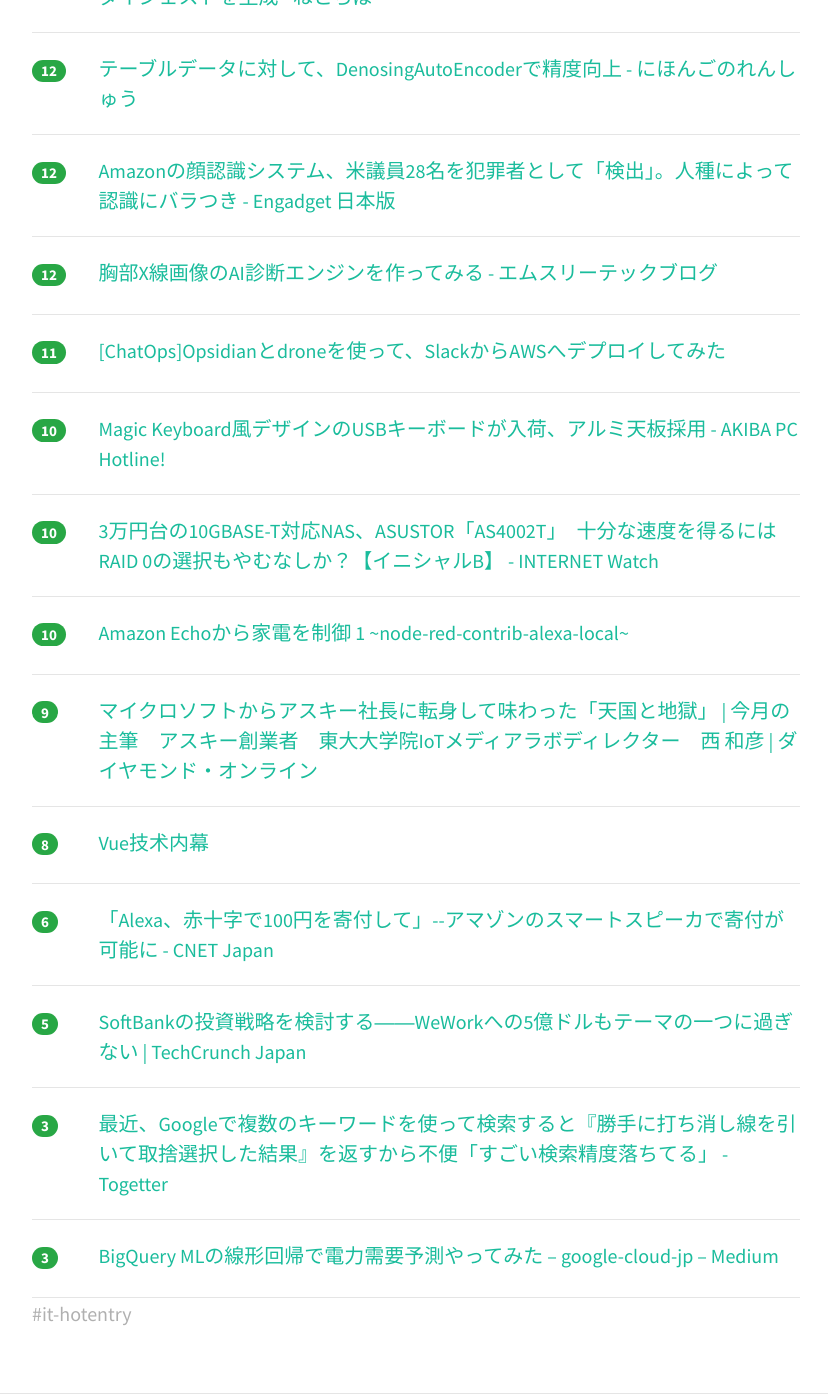
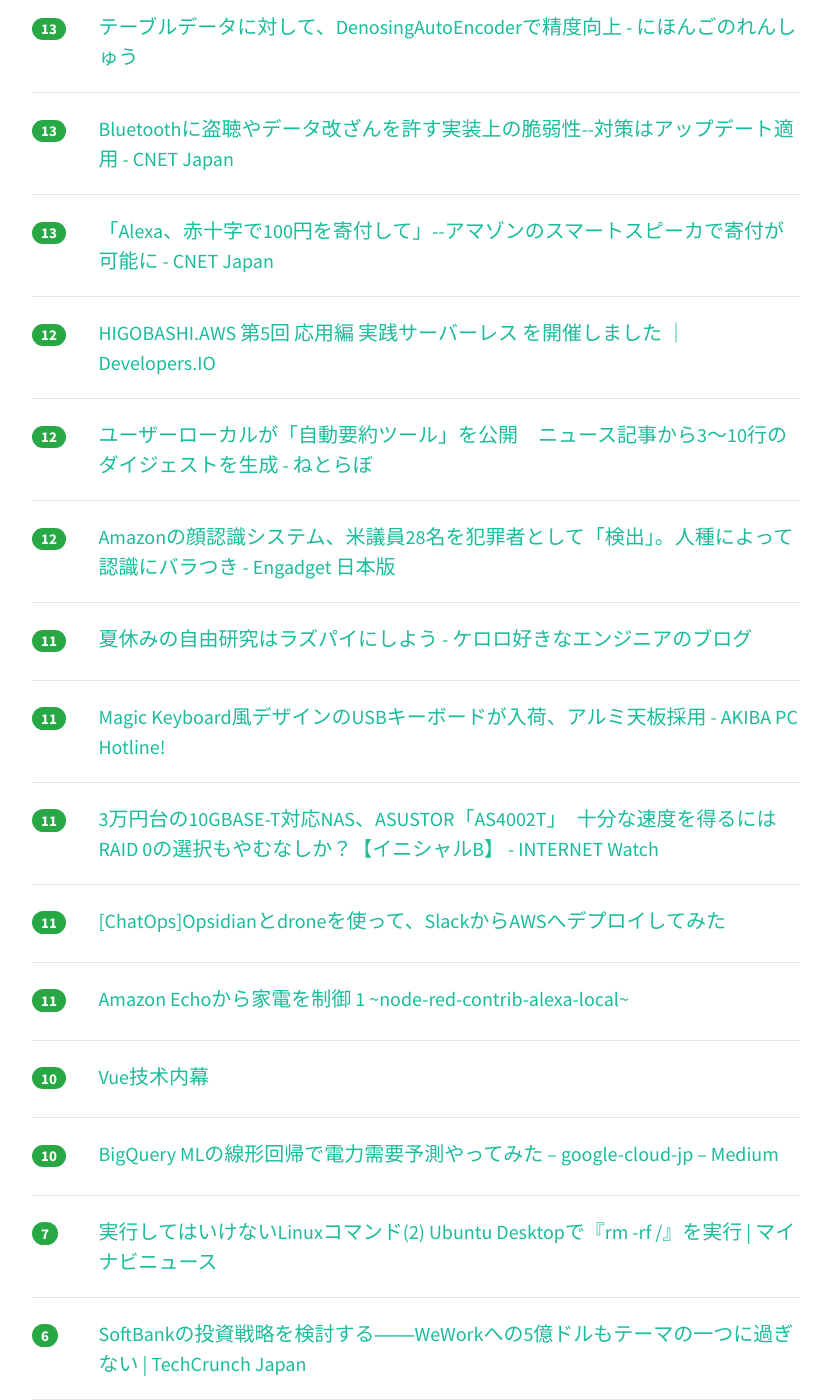
Before and after one commit to yatta47/hatena-matome-site, a Jekyll site: the page built from _posts/2018-07-30-hatena.md, in a window 1280 px wide and 1400 px high, scrolled down 4621 px. Shown: the whole window, without its empty margins (224-1052 px from the left). Built offline with Jekyll 4.4.1, drawn with Linux system fonts in a browser that asks for light colours; nearby versions of some CDN libraries; some of the changed text lies outside the part shown.

Commit message:
Updated 2018-07-30

```diff
--- a/_posts/2018-07-30-hatena.md
+++ b/_posts/2018-07-30-hatena.md
@@ -1,84 +1,94 @@
 ---
 layout: post
 title:  "2018-07-30 はてぶIT"
-date:   2018-07-30 16:01:54
+date:   2018-07-30 17:03:00
 tags: [it-hotentry]
 ---
-58 件のデータあり
+60 件のデータあり
 
 <hr><div class="row">
-<div class="col-1"><span class="badge badge-pill badge-success h2">547</span></div>
+<div class="col-1"><span class="badge badge-pill badge-success h2">563</span></div>
 <div class="col-11"><a href='http://waenavi.hatenablog.jp/entry/20180729/1532867725' target='_blank'>【ExcelとCSV】本気で理解したい初心者のためのCSV勉強会資料 - わえなび ワード＆エクセル問題集</a></div>
 </div>
 <hr>
 <div class="row">
-<div class="col-1"><span class="badge badge-pill badge-success h2">199</span></div>
+<div class="col-1"><span class="badge badge-pill badge-success h2">207</span></div>
 <div class="col-11"><a href='https://pc.watch.impress.co.jp/docs/column/yajiuma-mini-review/1135249.html' target='_blank'>【やじうまミニレビュー】PCや家電の物理スイッチをスマートフォンから操作できるIoTデバイス「Switch Bot」 - PC Watch</a></div>
 </div>
 <hr>
 <div class="row">
-<div class="col-1"><span class="badge badge-pill badge-success h2">181</span></div>
+<div class="col-1"><span class="badge badge-pill badge-success h2">206</span></div>
 <div class="col-11"><a href='https://yandod.github.io/blog/2018/07/29/highschool-programming-textbook/' target='_blank'>高校で使われているプログラミングの教科書を全部購入して比較 (情報の科学) - Yusuke Ando a.k.a yando</a></div>
 </div>
 <hr>
 <div class="row">
-<div class="col-1"><span class="badge badge-pill badge-success h2">161</span></div>
+<div class="col-1"><span class="badge badge-pill badge-success h2">167</span></div>
 <div class="col-11"><a href='https://note.mu/llminatoll/n/nfd4ea73d58a1' target='_blank'>【たった1時間半でできる】YouTube動画でDocker Laravel開発環境ハンズオン #YYPHP｜湊川あい@わかばちゃんと学ぶ本 発売中｜note</a></div>
 </div>
 <hr>
 <div class="row">
-<div class="col-1"><span class="badge badge-pill badge-success h2">129</span></div>
+<div class="col-1"><span class="badge badge-pill badge-success h2">145</span></div>
 <div class="col-11"><a href='https://gigazine.net/news/20180730-site-reliability-engineering/' target='_blank'>Googleによるシステム開発・維持管理ノウハウをまとめた本が無料公開中 - GIGAZINE</a></div>
 </div>
 <hr>
 <div class="row">
-<div class="col-1"><span class="badge badge-pill badge-success h2">119</span></div>
+<div class="col-1"><span class="badge badge-pill badge-success h2">120</span></div>
 <div class="col-11"><a href='https://tike.hatenablog.com/entry/2018/07/29/213255' target='_blank'>SEOポイズニングの手法を使用した偽ECサイトについて - tike blog</a></div>
 </div>
 <hr>
 <div class="row">
-<div class="col-1"><span class="badge badge-pill badge-success h2">92</span></div>
+<div class="col-1"><span class="badge badge-pill badge-success h2">100</span></div>
 <div class="col-11"><a href='http://www.atmarkit.co.jp/ait/articles/1807/30/news008.html' target='_blank'>ひよこ大佐、私もTwitterで転職できますか？ (1/4)：教えて！　キラキラお兄さん - ＠IT</a></div>
 </div>
 <hr>
 <div class="row">
-<div class="col-1"><span class="badge badge-pill badge-success h2">63</span></div>
+<div class="col-1"><span class="badge badge-pill badge-success h2">76</span></div>
 <div class="col-11"><a href='https://qiita.com/aimof/items/d68bdb347283ee2dbccf' target='_blank'>スピード感重視なのでテストは書かない。テストはなぜ開発を遅くするか</a></div>
 </div>
 <hr>
 <div class="row">
-<div class="col-1"><span class="badge badge-pill badge-success h2">60</span></div>
+<div class="col-1"><span class="badge badge-pill badge-success h2">64</span></div>
+<div class="col-11"><a href='https://www.publickey1.jp/blog/18/googlecloud_build1120github.html' target='_blank'>Google、「Cloud Build」発表。ビルド／テスト／デプロイの実行をマネージドサービスで提供、1日あたり120分まで無料。GitHubと提携も － Publickey</a></div>
+</div>
+<hr>
+<div class="row">
+<div class="col-1"><span class="badge badge-pill badge-success h2">62</span></div>
 <div class="col-11"><a href='https://k0kubun.hatenablog.com/entry/mjit-compaction' target='_blank'>RubyのJITに生成コードのメモリ局所性対策を入れた話 - k0kubun's blog</a></div>
 </div>
 <hr>
 <div class="row">
-<div class="col-1"><span class="badge badge-pill badge-success h2">60</span></div>
-<div class="col-11"><a href='https://www.publickey1.jp/blog/18/googlecloud_build1120github.html' target='_blank'>Google、「Cloud Build」発表。ビルド／テスト／デプロイの実行をマネージドサービスで提供、1日あたり120分まで無料。GitHubと提携も － Publickey</a></div>
-</div>
-<hr>
-<div class="row">
-<div class="col-1"><span class="badge badge-pill badge-success h2">57</span></div>
+<div class="col-1"><span class="badge badge-pill badge-success h2">59</span></div>
 <div class="col-11"><a href='https://japan.cnet.com/article/35123200/' target='_blank'>Twitter株も急落--ユーザー数100万人減少 - CNET Japan</a></div>
 </div>
 <hr>
 <div class="row">
-<div class="col-1"><span class="badge badge-pill badge-success h2">51</span></div>
+<div class="col-1"><span class="badge badge-pill badge-success h2">52</span></div>
 <div class="col-11"><a href='https://medium.com/@YoshuaDilhamKishi/ba798b2b6e5c' target='_blank'>シリコンバレーのアクセラレーターを受けて感じている事 – Yoshua Dilham Kishi – Medium</a></div>
 </div>
 <hr>
 <div class="row">
-<div class="col-1"><span class="badge badge-pill badge-success h2">37</span></div>
+<div class="col-1"><span class="badge badge-pill badge-success h2">41</span></div>
 <div class="col-11"><a href='https://peaks.cc/ui_design' target='_blank'>PEAKS（ピークス）｜吉竹 遼, 坪田 朋, 池田 拓司, 上ノ郷谷 太一, 元山 和之, 宇野 雄 - UIデザインを&quot;本質&quot;から解説する「はじめてのUIデザイン」執筆プロジェクト！</a></div>
 </div>
 <hr>
 <div class="row">
-<div class="col-1"><span class="badge badge-pill badge-success h2">36</span></div>
+<div class="col-1"><span class="badge badge-pill badge-success h2">40</span></div>
+<div class="col-11"><a href='https://jp.techcrunch.com/2018/07/30/arm/' target='_blank'>ソフトバンク傘下のARMが米データ分析企業Treasure Dataを6億ドルで買収か | TechCrunch Japan</a></div>
+</div>
+<hr>
+<div class="row">
+<div class="col-1"><span class="badge badge-pill badge-success h2">39</span></div>
 <div class="col-11"><a href='https://headlines.yahoo.co.jp/hl?a=20180728-00000547-san-soci' target='_blank'>「カレーにナン」本場インド以上に普及・巨大化（産経新聞） - Yahoo!ニュース</a></div>
 </div>
 <hr>
 <div class="row">
-<div class="col-1"><span class="badge badge-pill badge-success h2">36</span></div>
+<div class="col-1"><span class="badge badge-pill badge-success h2">38</span></div>
 <div class="col-11"><a href='https://speakerdeck.com/katsuhisa91/zui-gao-falseitenziniaringuwozhi-erushou-ritogong-mefalse-she-ji-ji-shu-to-sre?slide=125' target='_blank'>最高のITエンジニアリングを支える守りと攻めの「設計技術」と「SRE」 - Speaker Deck</a></div>
+</div>
+<hr>
+<div class="row">
+<div class="col-1"><span class="badge badge-pill badge-success h2">38</span></div>
+<div class="col-11"><a href='https://www.benfrederickson.com/ranking-programming-languages-by-github-users/' target='_blank'>Ranking Programming Languages by GitHub Users</a></div>
 </div>
 <hr>
 <div class="row">
@@ -88,17 +98,22 @@ tags: [it-hotentry]
 <hr>
 <div class="row">
 <div class="col-1"><span class="badge badge-pill badge-success h2">34</span></div>
-<div class="col-11"><a href='https://jp.techcrunch.com/2018/07/30/arm/' target='_blank'>ソフトバンク傘下のARMが米データ分析企業Treasure Dataを6億ドルで買収か | TechCrunch Japan</a></div>
+<div class="col-11"><a href='http://www.itmedia.co.jp/pcuser/articles/1807/30/news043.html' target='_blank'>お絵かきタブレットにAndroidという選択はあり？　人気プロ絵師が「MediaPad M5 Pro」を試した結果 (1/3) - ITmedia PC USER</a></div>
 </div>
 <hr>
 <div class="row">
 <div class="col-1"><span class="badge badge-pill badge-success h2">33</span></div>
-<div class="col-11"><a href='https://www.benfrederickson.com/ranking-programming-languages-by-github-users/' target='_blank'>Ranking Programming Languages by GitHub Users</a></div>
+<div class="col-11"><a href='https://japan.cnet.com/article/35123161/' target='_blank'>セキュリティキー発売のグーグルに提案：スマートウォッチを使わない手はない - CNET Japan</a></div>
 </div>
 <hr>
 <div class="row">
-<div class="col-1"><span class="badge badge-pill badge-success h2">32</span></div>
-<div class="col-11"><a href='https://japan.cnet.com/article/35123161/' target='_blank'>セキュリティキー発売のグーグルに提案：スマートウォッチを使わない手はない - CNET Japan</a></div>
+<div class="col-1"><span class="badge badge-pill badge-success h2">33</span></div>
+<div class="col-11"><a href='https://togetter.com/li/1251697' target='_blank'>最近、Googleで複数のキーワードを使って検索すると『勝手に打ち消し線を引いて取捨選択した結果』を返すから不便「すごい検索精度落ちてる」 - Togetter</a></div>
+</div>
+<hr>
+<div class="row">
+<div class="col-1"><span class="badge badge-pill badge-success h2">33</span></div>
+<div class="col-11"><a href='http://www.itmedia.co.jp/enterprise/articles/1807/29/news005.html' target='_blank'>コンビニがおにぎりを2つ多く仕入れる理由――顧客に“響く”データ活用のコツ - ITmedia エンタープライズ</a></div>
 </div>
 <hr>
 <div class="row">
@@ -107,22 +122,12 @@ tags: [it-hotentry]
 </div>
 <hr>
 <div class="row">
-<div class="col-1"><span class="badge badge-pill badge-success h2">32</span></div>
-<div class="col-11"><a href='http://www.itmedia.co.jp/enterprise/articles/1807/29/news005.html' target='_blank'>コンビニがおにぎりを2つ多く仕入れる理由――顧客に“響く”データ活用のコツ - ITmedia エンタープライズ</a></div>
-</div>
-<hr>
-<div class="row">
 <div class="col-1"><span class="badge badge-pill badge-success h2">31</span></div>
-<div class="col-11"><a href='http://www.itmedia.co.jp/pcuser/articles/1807/30/news043.html' target='_blank'>お絵かきタブレットにAndroidという選択はあり？　人気プロ絵師が「MediaPad M5 Pro」を試した結果 (1/3) - ITmedia PC USER</a></div>
-</div>
-<hr>
-<div class="row">
-<div class="col-1"><span class="badge badge-pill badge-success h2">28</span></div>
 <div class="col-11"><a href='https://forest.watch.impress.co.jp/docs/news/1135371.html' target='_blank'>「Excel」とMarkdownのテーブルを双方向変換 ～「CopyToMarkdown」アドインv2.0が公開 - 窓の杜</a></div>
 </div>
 <hr>
 <div class="row">
-<div class="col-1"><span class="badge badge-pill badge-success h2">27</span></div>
+<div class="col-1"><span class="badge badge-pill badge-success h2">30</span></div>
 <div class="col-11"><a href='https://uxmilk.jp/73874' target='_blank'>明るいUI or 暗いUI？ ユーザビリティから考えるUIの明るさ | UX MILK</a></div>
 </div>
 <hr>
@@ -137,13 +142,23 @@ tags: [it-hotentry]
 </div>
 <hr>
 <div class="row">
-<div class="col-1"><span class="badge badge-pill badge-success h2">25</span></div>
+<div class="col-1"><span class="badge badge-pill badge-success h2">26</span></div>
 <div class="col-11"><a href='https://japan.cnet.com/article/35123107/' target='_blank'>サイト多言語化ツール「WOVN.io」がスマホアプリに対応--30カ国に翻訳 - CNET Japan</a></div>
 </div>
 <hr>
 <div class="row">
+<div class="col-1"><span class="badge badge-pill badge-success h2">25</span></div>
+<div class="col-11"><a href='https://forest.watch.impress.co.jp/docs/serial/exceltips/1134598.html' target='_blank'>【Excel】“✓”で回答するフォームを作りたい！エクセルでチェックボックスを挿入するテクニック - いまさら聞けないExcelの使い方講座 - 窓の杜</a></div>
+</div>
+<hr>
+<div class="row">
 <div class="col-1"><span class="badge badge-pill badge-success h2">24</span></div>
-<div class="col-11"><a href='https://forest.watch.impress.co.jp/docs/serial/exceltips/1134598.html' target='_blank'>【Excel】“✓”で回答するフォームを作りたい！エクセルでチェックボックスを挿入するテクニック - いまさら聞けないExcelの使い方講座 - 窓の杜</a></div>
+<div class="col-11"><a href='https://tech.speee.jp/entry/2018/07/30/110000' target='_blank'>Speeeで広告システム作ってるエンジニアが日々やっていること - Speee DEVELOPER BLOG</a></div>
+</div>
+<hr>
+<div class="row">
+<div class="col-1"><span class="badge badge-pill badge-success h2">24</span></div>
+<div class="col-11"><a href='https://blog.notsobad.jp/entry/2018/07/30/110000' target='_blank'>作ったWebサービスが誰からも使われなくてさみしい問題を解決する（しない）意識低い方法論 - NOT SO BADなブログ</a></div>
 </div>
 <hr>
 <div class="row">
@@ -162,8 +177,13 @@ tags: [it-hotentry]
 </div>
 <hr>
 <div class="row">
-<div class="col-1"><span class="badge badge-pill badge-success h2">22</span></div>
-<div class="col-11"><a href='https://tech.speee.jp/entry/2018/07/30/110000' target='_blank'>Speeeで広告システム作ってるエンジニアが日々やっていること - Speee DEVELOPER BLOG</a></div>
+<div class="col-1"><span class="badge badge-pill badge-success h2">20</span></div>
+<div class="col-11"><a href='https://japan.cnet.com/article/35123225/' target='_blank'>Opera、IPOで1億1500万ドルを調達 - CNET Japan</a></div>
+</div>
+<hr>
+<div class="row">
+<div class="col-1"><span class="badge badge-pill badge-success h2">20</span></div>
+<div class="col-11"><a href='https://www.m3tech.blog/entry/2018/07/30/111202' target='_blank'>胸部X線画像のAI診断エンジンを作ってみる - エムスリーテックブログ</a></div>
 </div>
 <hr>
 <div class="row">
@@ -172,18 +192,28 @@ tags: [it-hotentry]
 </div>
 <hr>
 <div class="row">
-<div class="col-1"><span class="badge badge-pill badge-success h2">19</span></div>
-<div class="col-11"><a href='https://japan.cnet.com/article/35123225/' target='_blank'>Opera、IPOで1億1500万ドルを調達 - CNET Japan</a></div>
+<div class="col-1"><span class="badge badge-pill badge-success h2">18</span></div>
+<div class="col-11"><a href='http://www.itmedia.co.jp/enterprise/articles/1807/30/news062.html' target='_blank'>今度は「NetSpectre」の脆弱性、Spectreより広範な影響の恐れ - ITmedia エンタープライズ</a></div>
 </div>
 <hr>
 <div class="row">
 <div class="col-1"><span class="badge badge-pill badge-success h2">18</span></div>
-<div class="col-11"><a href='https://blog.notsobad.jp/entry/2018/07/30/110000' target='_blank'>作ったWebサービスが誰からも使われなくてさみしい問題を解決する（しない）意識低い方法論 - NOT SO BADなブログ</a></div>
+<div class="col-11"><a href='https://diamond.jp/articles/-/175882' target='_blank'>マイクロソフトからアスキー社長に転身して味わった「天国と地獄」 | 今月の主筆　アスキー創業者　東大大学院IoTメディアラボディレクター　西 和彦 | ダイヤモンド・オンライン</a></div>
 </div>
 <hr>
 <div class="row">
-<div class="col-1"><span class="badge badge-pill badge-success h2">15</span></div>
+<div class="col-1"><span class="badge badge-pill badge-success h2">17</span></div>
 <div class="col-11"><a href='https://webtan.impress.co.jp/e/2018/07/30/29837' target='_blank'>大企業がローカルSEOのために考慮すべきハイパーローカル市場対応（後編） | Moz - SEOとインバウンドマーケティングの実践情報 | Web担当者Forum</a></div>
+</div>
+<hr>
+<div class="row">
+<div class="col-1"><span class="badge badge-pill badge-success h2">17</span></div>
+<div class="col-11"><a href='https://headlines.yahoo.co.jp/hl?a=20180729-00050105-yom-pol' target='_blank'>スマホにマイナンバーカード機能搭載…法改正へ（読売新聞） - Yahoo!ニュース</a></div>
+</div>
+<hr>
+<div class="row">
+<div class="col-1"><span class="badge badge-pill badge-success h2">17</span></div>
+<div class="col-11"><a href='https://japan.zdnet.com/article/35123203/' target='_blank'>2020年に迫る「Windows 7」サービス終了--移行はDaaSアプローチが鍵に - ZDNet Japan</a></div>
 </div>
 <hr>
 <div class="row">
@@ -193,17 +223,12 @@ tags: [it-hotentry]
 <hr>
 <div class="row">
 <div class="col-1"><span class="badge badge-pill badge-success h2">15</span></div>
-<div class="col-11"><a href='https://headlines.yahoo.co.jp/hl?a=20180729-00050105-yom-pol' target='_blank'>スマホにマイナンバーカード機能搭載…法改正へ（読売新聞） - Yahoo!ニュース</a></div>
+<div class="col-11"><a href='https://akiba-pc.watch.impress.co.jp/docs/sp/1134826.html' target='_blank'>「モバイル液晶」今から始めてみませんか？「持ち運べる」たったそれだけで、広がる可能性 - AKIBA PC Hotline!</a></div>
 </div>
 <hr>
 <div class="row">
-<div class="col-1"><span class="badge badge-pill badge-success h2">15</span></div>
-<div class="col-11"><a href='http://www.itmedia.co.jp/enterprise/articles/1807/30/news062.html' target='_blank'>今度は「NetSpectre」の脆弱性、Spectreより広範な影響の恐れ - ITmedia エンタープライズ</a></div>
-</div>
-<hr>
-<div class="row">
-<div class="col-1"><span class="badge badge-pill badge-success h2">15</span></div>
-<div class="col-11"><a href='https://akiba-pc.watch.impress.co.jp/docs/sp/1134826.html' target='_blank'>「モバイル液晶」今から始めてみませんか？「持ち運べる」たったそれだけで、広がる可能性 - AKIBA PC Hotline!</a></div>
+<div class="col-1"><span class="badge badge-pill badge-success h2">13</span></div>
+<div class="col-11"><a href='http://catindog.hatenablog.com/entry/2018/07/29/172210' target='_blank'>テーブルデータに対して、DenosingAutoEncoderで精度向上 - にほんごのれんしゅう</a></div>
 </div>
 <hr>
 <div class="row">
@@ -213,12 +238,7 @@ tags: [it-hotentry]
 <hr>
 <div class="row">
 <div class="col-1"><span class="badge badge-pill badge-success h2">13</span></div>
-<div class="col-11"><a href='https://japan.zdnet.com/article/35123203/' target='_blank'>2020年に迫る「Windows 7」サービス終了--移行はDaaSアプローチが鍵に - ZDNet Japan</a></div>
-</div>
-<hr>
-<div class="row">
-<div class="col-1"><span class="badge badge-pill badge-success h2">12</span></div>
-<div class="col-11"><a href='http://keroctronics.hatenablog.com/entry/2018/07/29/120258' target='_blank'>夏休みの自由研究はラズパイにしよう - ケロロ好きなエンジニアのブログ</a></div>
+<div class="col-11"><a href='https://japan.cnet.com/article/35123249/' target='_blank'>「Alexa、赤十字で100円を寄付して」--アマゾンのスマートスピーカで寄付が可能に - CNET Japan</a></div>
 </div>
 <hr>
 <div class="row">
@@ -233,17 +253,22 @@ tags: [it-hotentry]
 <hr>
 <div class="row">
 <div class="col-1"><span class="badge badge-pill badge-success h2">12</span></div>
-<div class="col-11"><a href='http://catindog.hatenablog.com/entry/2018/07/29/172210' target='_blank'>テーブルデータに対して、DenosingAutoEncoderで精度向上 - にほんごのれんしゅう</a></div>
-</div>
-<hr>
-<div class="row">
-<div class="col-1"><span class="badge badge-pill badge-success h2">12</span></div>
 <div class="col-11"><a href='https://japanese.engadget.com/2018/07/27/amazon-28/' target='_blank'>Amazonの顔認識システム、米議員28名を犯罪者として「検出」。人種によって認識にバラつき - Engadget 日本版</a></div>
 </div>
 <hr>
 <div class="row">
-<div class="col-1"><span class="badge badge-pill badge-success h2">12</span></div>
-<div class="col-11"><a href='https://www.m3tech.blog/entry/2018/07/30/111202' target='_blank'>胸部X線画像のAI診断エンジンを作ってみる - エムスリーテックブログ</a></div>
+<div class="col-1"><span class="badge badge-pill badge-success h2">11</span></div>
+<div class="col-11"><a href='http://keroctronics.hatenablog.com/entry/2018/07/29/120258' target='_blank'>夏休みの自由研究はラズパイにしよう - ケロロ好きなエンジニアのブログ</a></div>
+</div>
+<hr>
+<div class="row">
+<div class="col-1"><span class="badge badge-pill badge-success h2">11</span></div>
+<div class="col-11"><a href='https://akiba-pc.watch.impress.co.jp/docs/news/news/1135329.html' target='_blank'>Magic Keyboard風デザインのUSBキーボードが入荷、アルミ天板採用 - AKIBA PC Hotline!</a></div>
+</div>
+<hr>
+<div class="row">
+<div class="col-1"><span class="badge badge-pill badge-success h2">11</span></div>
+<div class="col-11"><a href='https://internet.watch.impress.co.jp/docs/column/shimizu/1134924.html' target='_blank'>3万円台の10GBASE-T対応NAS、ASUSTOR「AS4002T」　十分な速度を得るにはRAID 0の選択もやむなしか？【イニシャルB】 - INTERNET Watch</a></div>
 </div>
 <hr>
 <div class="row">
@@ -252,47 +277,32 @@ tags: [it-hotentry]
 </div>
 <hr>
 <div class="row">
-<div class="col-1"><span class="badge badge-pill badge-success h2">10</span></div>
-<div class="col-11"><a href='https://akiba-pc.watch.impress.co.jp/docs/news/news/1135329.html' target='_blank'>Magic Keyboard風デザインのUSBキーボードが入荷、アルミ天板採用 - AKIBA PC Hotline!</a></div>
+<div class="col-1"><span class="badge badge-pill badge-success h2">11</span></div>
+<div class="col-11"><a href='https://qiita.com/tstkkmd/items/10fb586be83de96bfe24' target='_blank'>Amazon Echoから家電を制御 1 ~node-red-contrib-alexa-local~</a></div>
 </div>
 <hr>
 <div class="row">
 <div class="col-1"><span class="badge badge-pill badge-success h2">10</span></div>
-<div class="col-11"><a href='https://internet.watch.impress.co.jp/docs/column/shimizu/1134924.html' target='_blank'>3万円台の10GBASE-T対応NAS、ASUSTOR「AS4002T」　十分な速度を得るにはRAID 0の選択もやむなしか？【イニシャルB】 - INTERNET Watch</a></div>
+<div class="col-11"><a href='http://hcysun.me/vue-design/' target='_blank'>Vue技术内幕</a></div>
 </div>
 <hr>
 <div class="row">
 <div class="col-1"><span class="badge badge-pill badge-success h2">10</span></div>
-<div class="col-11"><a href='https://qiita.com/tstkkmd/items/10fb586be83de96bfe24' target='_blank'>Amazon Echoから家電を制御 1 ~node-red-contrib-alexa-local~</a></div>
+<div class="col-11"><a href='https://medium.com/google-cloud-jp/fd211a8a4ded' target='_blank'>BigQuery MLの線形回帰で電力需要予測やってみた – google-cloud-jp – Medium</a></div>
 </div>
 <hr>
 <div class="row">
-<div class="col-1"><span class="badge badge-pill badge-success h2">9</span></div>
-<div class="col-11"><a href='https://diamond.jp/articles/-/175882' target='_blank'>マイクロソフトからアスキー社長に転身して味わった「天国と地獄」 | 今月の主筆　アスキー創業者　東大大学院IoTメディアラボディレクター　西 和彦 | ダイヤモンド・オンライン</a></div>
-</div>
-<hr>
-<div class="row">
-<div class="col-1"><span class="badge badge-pill badge-success h2">8</span></div>
-<div class="col-11"><a href='http://hcysun.me/vue-design/' target='_blank'>Vue技术内幕</a></div>
+<div class="col-1"><span class="badge badge-pill badge-success h2">7</span></div>
+<div class="col-11"><a href='https://news.mynavi.jp/article/dont_run_on_linux-2/' target='_blank'>実行してはいけないLinuxコマンド(2) Ubuntu Desktopで『rm -rf /』を実行 | マイナビニュース</a></div>
 </div>
 <hr>
 <div class="row">
 <div class="col-1"><span class="badge badge-pill badge-success h2">6</span></div>
-<div class="col-11"><a href='https://japan.cnet.com/article/35123249/' target='_blank'>「Alexa、赤十字で100円を寄付して」--アマゾンのスマートスピーカで寄付が可能に - CNET Japan</a></div>
-</div>
-<hr>
-<div class="row">
-<div class="col-1"><span class="badge badge-pill badge-success h2">5</span></div>
 <div class="col-11"><a href='https://jp.techcrunch.com/2018/07/30/2018-07-29-wework-is-just-one-facet-of-softbanks-bet-on-real-estate/' target='_blank'>SoftBankの投資戦略を検討する――WeWorkへの5億ドルもテーマの一つに過ぎない | TechCrunch Japan</a></div>
 </div>
 <hr>
 <div class="row">
 <div class="col-1"><span class="badge badge-pill badge-success h2">3</span></div>
-<div class="col-11"><a href='https://togetter.com/li/1251697' target='_blank'>最近、Googleで複数のキーワードを使って検索すると『勝手に打ち消し線を引いて取捨選択した結果』を返すから不便「すごい検索精度落ちてる」 - Togetter</a></div>
+<div class="col-11"><a href='http://diamond.jp/articles/-/175882' target='_blank'>マイクロソフトからアスキー社長に転身して味わった「天国と地獄」 | 今月の主筆　アスキー創業者　東大大学院IoTメディアラボディレクター　西 和彦 | ダイヤモンド・オンライン</a></div>
 </div>
 <hr>
-<div class="row">
-<div class="col-1"><span class="badge badge-pill badge-success h2">3</span></div>
-<div class="col-11"><a href='https://medium.com/google-cloud-jp/fd211a8a4ded' target='_blank'>BigQuery MLの線形回帰で電力需要予測やってみた – google-cloud-jp – Medium</a></div>
-</div>
-<hr>
```
